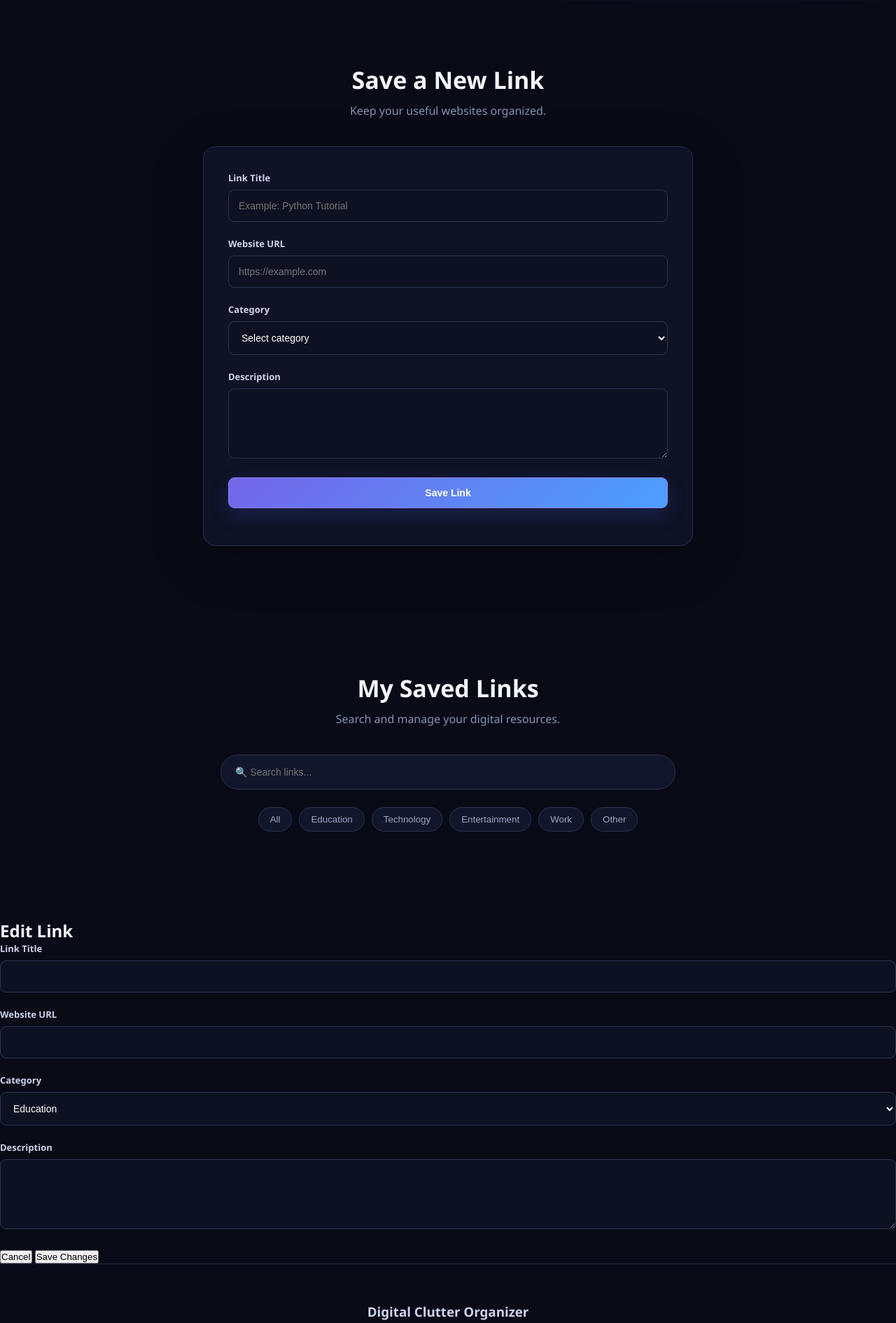
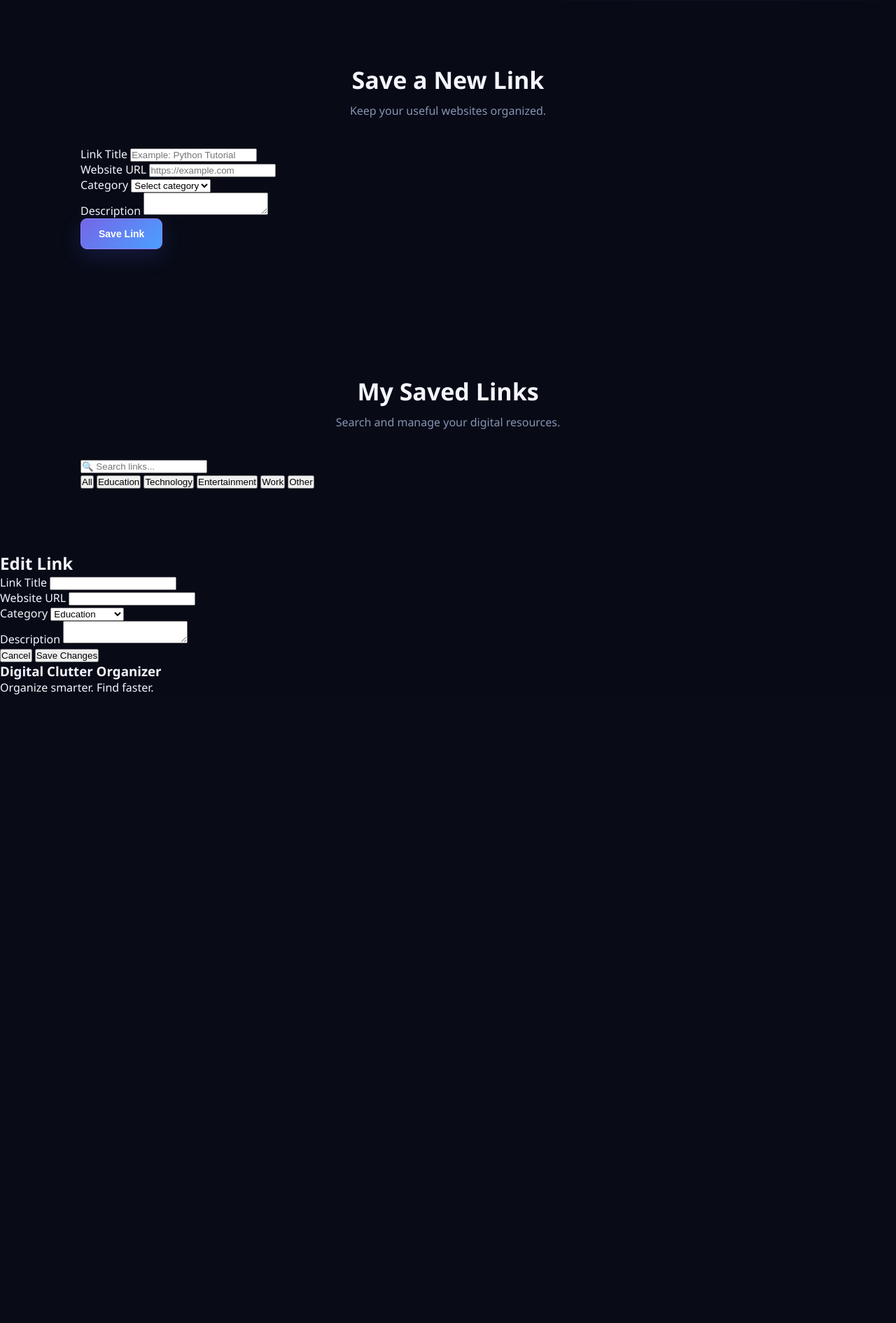
Before and after one commit to AnushaNaik29/Digital-Clutter-Organizer, a Flask app: page / in a window 1280 px wide. Shown: the part 641-2531 px from the top of the page at 70% size. After the commit the page ends 1633 px from the top, so only its background shows below. Run offline with Flask 3, Linux system fonts and the light colour scheme.

Commit message:
Update style.css

```diff
--- a/static/style.css
+++ b/static/style.css
@@ -1,4 +1,3 @@
-
 
 * {
     margin: 0;
@@ -17,22 +16,17 @@ body {
     min-height: 100vh;
 }
 
-
 .navbar {
     height: 72px;
     padding: 0 6%;
     display: flex;
     justify-content: space-between;
     align-items: center;
-
     background: rgba(8, 11, 22, 0.9);
-
     border-bottom: 1px solid #20263d;
-
     position: sticky;
     top: 0;
     z-index: 100;
-
     backdrop-filter: blur(15px);
 }
 
@@ -63,17 +57,12 @@ body {
     color: #ffffff;
 }
 
-
-
 .hero {
     min-height: 570px;
-
     display: flex;
     align-items: center;
     justify-content: center;
-
     text-align: center;
-
     padding: 70px 20px;
 
     background:
@@ -97,14 +86,10 @@ body {
     content: "";
     width: 280px;
     height: 280px;
-
     position: absolute;
-
     top: -100px;
     right: -80px;
-
     border-radius: 50%;
-
     border: 1px solid #252d4d;
 
     box-shadow:
@@ -120,11 +105,8 @@ body {
 
 .hero h1 {
     font-size: clamp(42px, 7vw, 76px);
-
     line-height: 1.05;
-
     margin-bottom: 22px;
-
     letter-spacing: -2px;
 }
 
@@ -141,23 +123,16 @@ body {
 
 .hero p {
     max-width: 650px;
-
     margin: auto;
-
     color: #9da6c6;
-
     font-size: 17px;
-
     line-height: 1.8;
-
     margin-bottom: 35px;
 }
-
 
 .main-button,
 .save-button {
     display: inline-block;
-
     border: 1px solid #8d80ff;
 
     background: linear-gradient(
@@ -167,17 +142,11 @@ body {
     );
 
     color: white;
-
     padding: 13px 25px;
-
     border-radius: 9px;
-
     font-size: 14px;
-
     font-weight: 600;
-
     cursor: pointer;
-
     text-decoration: none;
 
     box-shadow:
@@ -194,24 +163,19 @@ body {
         0 15px 40px rgba(84, 93, 255, 0.3);
 }
 
-
 .section {
     max-width: 1100px;
-
     margin: auto;
-
     padding: 90px 25px;
 }
 
 .section-title {
     text-align: center;
-
     margin-bottom: 40px;
 }
 
 .section-title h2 {
     font-size: 34px;
-
     margin-bottom: 10px;
 }
 
@@ -219,363 +183,5 @@ body {
     color: #8992b4;
 }
 
-
-
 .form-card {
-    max-width: 700px;
-
-    margin: auto;
-
-    padding: 35px;
-
-    background: rgba(18, 23, 43, 0.75);
-
-    border: 1px solid #272e4b;
-
-    border-radius: 18px;
-
-    box-shadow:
-        0 20px 70px rgba(0, 0, 0, 0.25);
-
-    backdrop-filter: blur(15px);
-}
-
-.input-group {
-    margin-bottom: 22px;
-}
-
-.input-group label {
-    display: block;
-
-    margin-bottom: 8px;
-
-    color: #cdd3eb;
-
-    font-size: 13px;
-
-    font-weight: 600;
-}
-
-.input-group input,
-.input-group select,
-.input-group textarea {
-    width: 100%;
-
-    padding: 14px;
-
-    border: 1px solid #2c3454;
-
-    border-radius: 9px;
-
-    background: #0d1121;
-
-    color: #ffffff;
-
-    outline: none;
-
-    font-size: 14px;
-
-    transition: 0.2s;
-}
-
-.input-group textarea {
-    min-height: 100px;
-
-    resize: vertical;
-}
-
-.input-group input:focus,
-.input-group select:focus,
-.input-group textarea:focus {
-    border-color: #8177ff;
-
-    box-shadow:
-        0 0 0 3px rgba(129, 119, 255, 0.08);
-}
-
-.save-button {
-    width: 100%;
-}
-
-
-
-#message {
-    margin-top: 18px;
-
-    text-align: center;
-
-    color: #aeb7d8;
-
-    font-size: 14px;
-}
-
-
-.search-box {
-    max-width: 650px;
-
-    margin: 0 auto 25px;
-}
-
-.search-box input {
-    width: 100%;
-
-    padding: 16px 20px;
-
-    background: #11162a;
-
-    border: 1px solid #2b3352;
-
-    border-radius: 30px;
-
-    color: white;
-
-    outline: none;
-
-    font-size: 14px;
-
-    transition: 0.2s;
-}
-
-.search-box input:focus {
-    border-color: #8177ff;
-
-    box-shadow:
-        0 0 25px rgba(100, 90, 255, 0.08);
-}
-
-
-.filters {
-    display: flex;
-
-    justify-content: center;
-
-    flex-wrap: wrap;
-
-    gap: 10px;
-
-    margin-bottom: 35px;
-}
-
-.filters button {
-    background: #11162a;
-
-    color: #9da6c6;
-
-    border: 1px solid #2a3150;
-
-    padding: 9px 16px;
-
-    border-radius: 30px;
-
-    cursor: pointer;
-
-    transition: 0.2s;
-}
-
-.filters button:hover {
-    color: white;
-
-    border-color: #8177ff;
-
-    background: #171d36;
-}
-
-
-
-#linksContainer {
-    display: grid;
-
-    grid-template-columns:
-        repeat(auto-fit, minmax(290px, 1fr));
-
-    gap: 22px;
-}
-
-.link-card {
-    position: relative;
-
-    padding: 25px;
-
-    min-height: 220px;
-
-    background:
-        linear-gradient(
-            145deg,
-            rgba(21, 27, 51, 0.95),
-            rgba(13, 17, 33, 0.95)
-        );
-
-    border: 1px solid #252d4b;
-
-    border-radius: 16px;
-
-    overflow: hidden;
-
-    transition:
-        transform 0.25s,
-        border-color 0.25s,
-        box-shadow 0.25s;
-}
-
-.link-card::after {
-    content: "";
-
-    position: absolute;
-
-    width: 120px;
-    height: 120px;
-
-    top: -60px;
-    right: -60px;
-
-    border-radius: 50%;
-
-    background: rgba(110, 100, 255, 0.08);
-}
-
-.link-card:hover {
-    transform: translateY(-6px);
-
-    border-color: #6259a8;
-
-    box-shadow:
-        0 20px 50px rgba(0, 0, 0, 0.25);
-}
-
-.link-card h3 {
-    margin: 12px 0;
-
-    font-size: 19px;
-
-    position: relative;
-    z-index: 2;
-}
-
-.link-card p {
-    color: #929bbd;
-
-    font-size: 13px;
-
-    line-height: 1.6;
-
-    margin-bottom: 17px;
-
-    position: relative;
-    z-index: 2;
-}
-
-.category {
-    display: inline-block;
-
-    padding: 6px 11px;
-
-    background: rgba(112, 99, 255, 0.12);
-
-    border: 1px solid rgba(130, 118, 255, 0.25);
-
-    border-radius: 20px;
-
-    color: #b8b0ff;
-
-    font-size: 11px;
-
-    position: relative;
-    z-index: 2;
-}
-
-.link-card a {
-    display: block;
-
-    color: #7fc4ff;
-
-    text-decoration: none;
-
-    word-break: break-all;
-
-    font-size: 12px;
-
-    margin-bottom: 18px;
-
-    position: relative;
-    z-index: 2;
-}
-
-.link-card a:hover {
-    color: #b9e1ff;
-}
-
-.delete-button {
-    background: transparent;
-
-    color: #8e97b7;
-
-    border: 1px solid #303856;
-
-    padding: 7px 12px;
-
-    border-radius: 7px;
-
-    cursor: pointer;
-
-    position: relative;
-    z-index: 3;
-
-    transition: 0.2s;
-}
-
-.delete-button:hover {
-    color: #ff8d9d;
-
-    border-color: #73424b;
-}
-
-
-
-footer {
-    text-align: center;
-
-    padding: 55px 20px;
-
-    border-top: 1px solid #20263d;
-
-    color: #6f7898;
-}
-
-footer h3 {
-    color: #cdd3eb;
-
-    margin-bottom: 8px;
-}
-
-
-
-@media (max-width: 700px) {
-
-    .navbar {
-        padding: 0 20px;
-    }
-
-    .nav-links {
-        display: none;
-    }
-
-    .hero {
-        min-height: 500px;
-    }
-
-    .hero h1 {
-        font-size: 42px;
-    }
-
-    .section {
-        padding: 65px 18px;
-    }
-
-    .form-card {
-        padding: 23px 18px;
-    }
-
-    .section-title h2 {
-        font-size: 28px;
-    }
-}
+    max-width: 700
```
